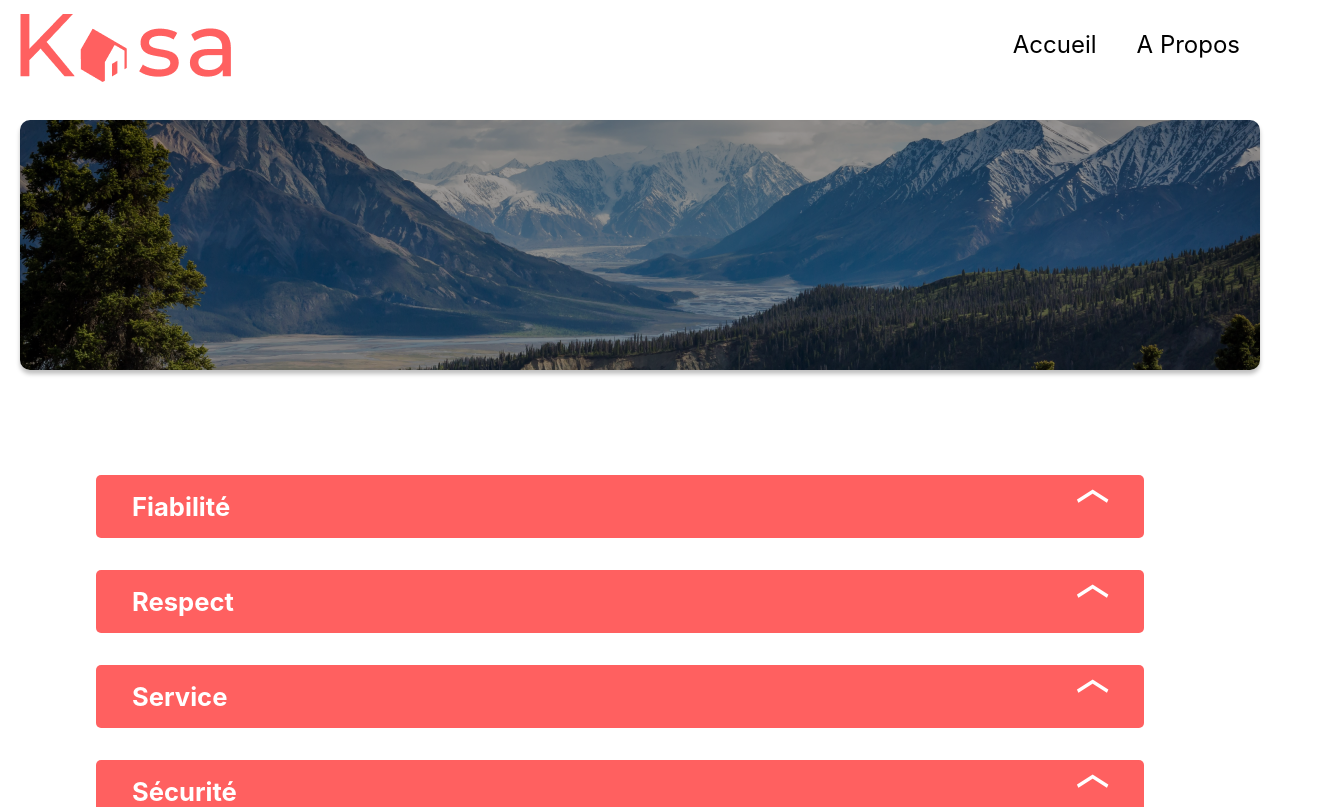
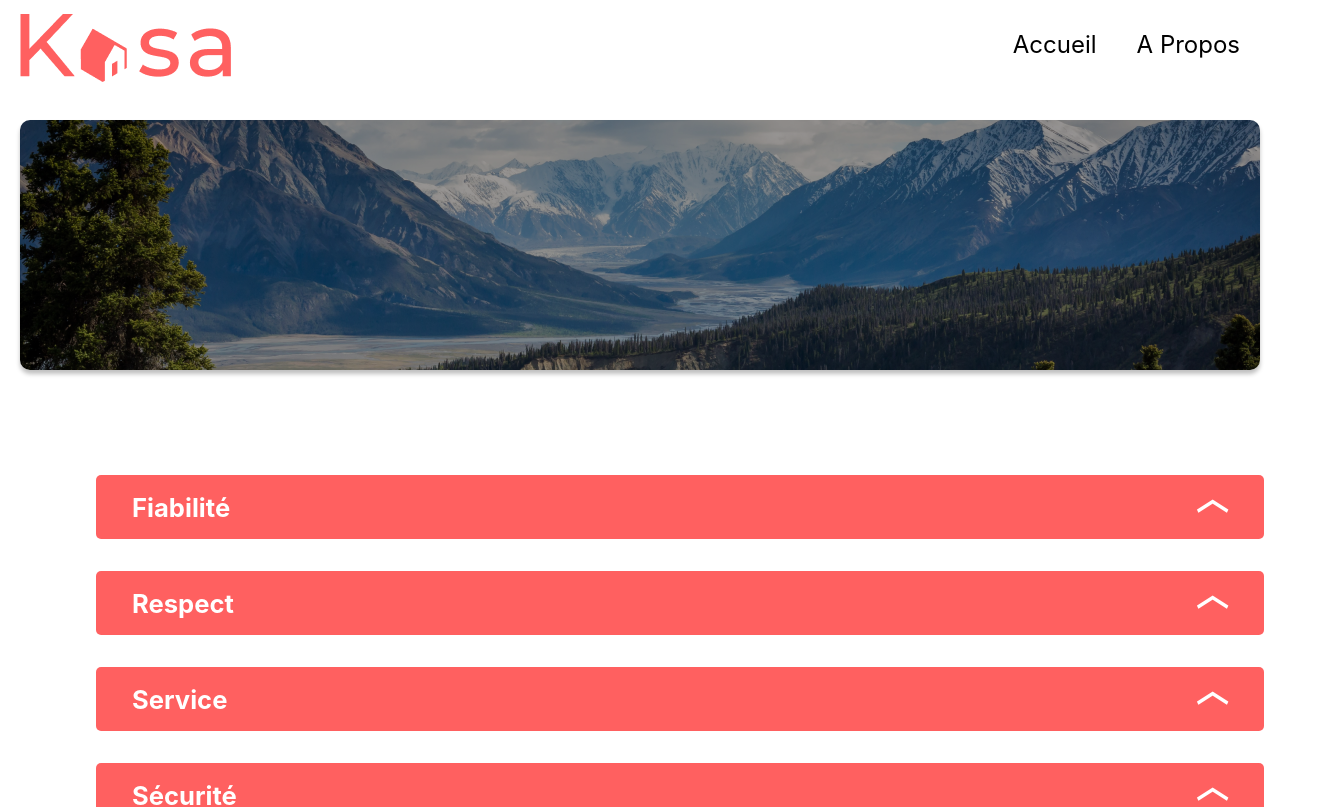
Before and after one commit to dagarbolino/Kaza-master, a React (Create React App) app: page /about in a window 1280 px wide. Shown: the top 807 px of the page, 1340 px wide, since content can reach past the window. Built offline with nearby package versions, Linux system fonts and the light colour scheme.

Commit message:
Mise à jour de la mise en page et des styles

```diff
--- a/src/Pages/Detail.jsx
+++ b/src/Pages/Detail.jsx
@@ -48,6 +48,7 @@ export default function DetailPage() {
         </div>
 
         <div className='blockCollapse'>
+
           <div className='descrip'>
             <Collapse title="Description">
               <p>{selectedData.description}</p>
--- a/src/sass/libs/base.scss
+++ b/src/sass/libs/base.scss
@@ -198,7 +198,7 @@ button {
 }
 
 .aboutContainer {
-  width: auto;
+  width: 100%;
   max-width: 1240px;
   height: 100%;
   display: flex;
@@ -493,22 +493,22 @@ button {
 .blockCollapse {
   width: auto;
   max-width: 1240px;
-  height: 0 auto;
+  height: auto;
   display: flex;
   flex-direction: row;
   justify-content: center;
-  align-items: center;
+  align-items: first baseline;
   margin: 1rem;
   color: $primary-color;
   flex-wrap: nowrap;
 
   gap: 60px;
+  transition: transform 1.3s ease;
 }
 
-.descrip,
-.equip {
+.descrip {
   width: 100%;
-  height: 100%;
+  height: auto;
 
   display: flex;
   flex-direction: column;
@@ -516,6 +516,15 @@ button {
   align-items: center;
 }
 
+.equip {
+  width: 100%;
+  height: auto;
+
+  display: flex;
+  flex-direction: column;
+  justify-content: center;
+  align-items: center;
+}
 .collapse-container {
   width: 100%;
   height: auto;
@@ -526,6 +535,7 @@ button {
 
   color: $primary-color;
   background: $secondary-color;
+  transition: transform 1.3s ease;
 }
 
 .collapse-header {
@@ -543,10 +553,10 @@ button {
   border-radius: 5px;
 
   .chevron {
-    width: 24px;
-    height: 13px;
+    width: 32px;
+    height: 32px;
     font-size: 2rem;
-    transition: transform 0.3s ease;
+    transition: transform 0.3s ease-in-out;
   }
 }
 
@@ -592,6 +602,20 @@ button {
   }
 }
 
+.collapse-content {
+  width: 100%;
+  height: auto;
+  display: flex;
+  flex-direction: column;
+  justify-content: center;
+  align-items: center;
+
+  border-radius: 10px;
+  box-shadow: 0px 4px 4px rgba(0, 0, 0, 0.25);
+  padding: 20px;
+  transition: transform 2.3s ease;
+}
+
 footer {
   background: black;
   width: auto;
--- a/src/style.css
+++ b/src/style.css
@@ -184,7 +184,7 @@ button {
 }
 
 .aboutContainer {
-  width: auto;
+  width: 100%;
   max-width: 1240px;
   height: 100%;
   display: flex;
@@ -461,21 +461,30 @@ button {
 .blockCollapse {
   width: auto;
   max-width: 1240px;
-  height: 0 auto;
+  height: auto;
   display: flex;
   flex-direction: row;
   justify-content: center;
-  align-items: center;
+  align-items: first baseline;
   margin: 1rem;
   color: #ffffff;
   flex-wrap: nowrap;
   gap: 60px;
+  transition: transform 1.3s ease;
 }
 
-.descrip,
+.descrip {
+  width: 100%;
+  height: auto;
+  display: flex;
+  flex-direction: column;
+  justify-content: center;
+  align-items: center;
+}
+
 .equip {
   width: 100%;
-  height: 100%;
+  height: auto;
   display: flex;
   flex-direction: column;
   justify-content: center;
@@ -491,6 +500,7 @@ button {
   align-items: center;
   color: #ffffff;
   background: #ff6060;
+  transition: transform 1.3s ease;
 }
 
 .collapse-header {
@@ -508,10 +518,10 @@ button {
   border-radius: 5px;
 }
 .collapse-header .chevron {
-  width: 24px;
-  height: 13px;
+  width: 32px;
+  height: 32px;
   font-size: 2rem;
-  transition: transform 0.3s ease;
+  transition: transform 0.3s ease-in-out;
 }
 
 .collapse-content {
@@ -553,6 +563,19 @@ button {
   line-height: 25px;
 }
 
+.collapse-content {
+  width: 100%;
+  height: auto;
+  display: flex;
+  flex-direction: column;
+  justify-content: center;
+  align-items: center;
+  border-radius: 10px;
+  box-shadow: 0px 4px 4px rgba(0, 0, 0, 0.25);
+  padding: 20px;
+  transition: transform 2.3s ease;
+}
+
 footer {
   background: black;
   width: auto;
```
Also changed, not shown: 1 other file (tests, documents, lock files or other folders).
